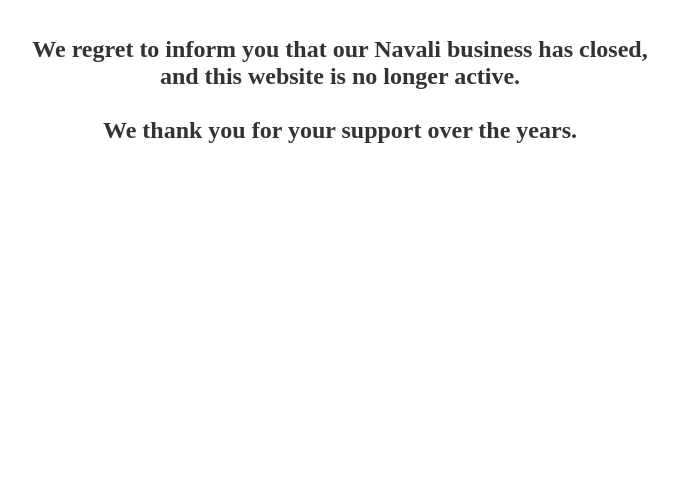
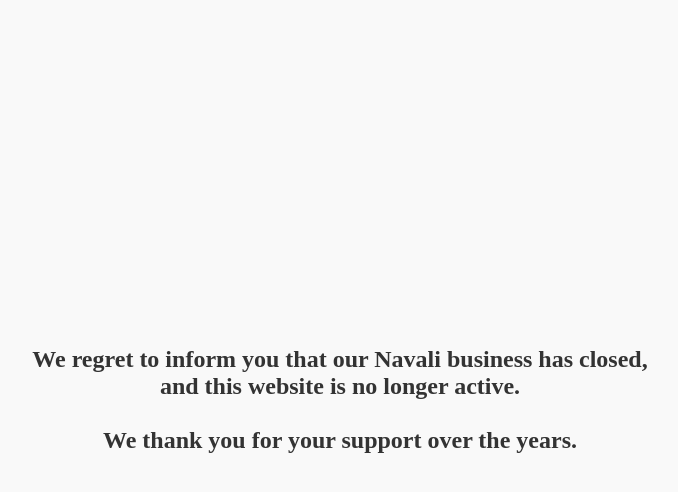
Before and after one commit to Navali2024/static-hosting-navali, a plain HTML site: page index.html in a window 1280 px wide. Shown: the whole page, without its empty margins (300-978 px from the left). Drawn offline with Linux system fonts and the light colour scheme.

Commit message:
Update index.html

```diff
--- a/index.html
+++ b/index.html
@@ -2,9 +2,26 @@
 <html>
    <head>
       <title>Navali Business Closure</title>
+      <style>
+         body {
+            display: flex;
+            justify-content: center;
+            align-items: center;
+            height: 100vh;
+            margin: 0;
+            background-color: #f9f9f9; /* Optional background color */
+         }
+         h1 {
+            text-align: center;
+            font-size: 24px;
+            color: #333;
+            padding: 20px;
+            font-weight: bold;
+         }
+      </style>
    </head>
    <body>
-      <h1 style="text-align:center; font-size: 24px; color: #333; padding: 20px; font-weight: bold;">
+      <h1>
          We regret to inform you that our Navali business has closed, <br>
          and this website is no longer active. <br><br>
          We thank you for your support over the years.
```
